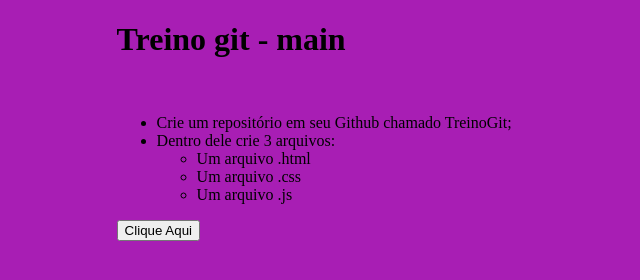
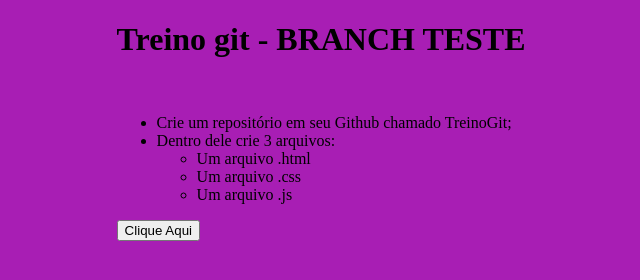
Before and after one commit to keitepassos/______TreinoGit_, a plain HTML site: page index.html in a window 1280 px wide. Shown: the whole page, without its empty margins (81-721 px from the left). Drawn offline with Linux system fonts and the light colour scheme.

Commit message:
up branch teste .html

```diff
--- a/index.html
+++ b/index.html
@@ -10,7 +10,7 @@
     </head>
     <body>
         <div class="conteudo">
-            <h1>Treino git - main</h1>
+            <h1>Treino git - BRANCH TESTE</h1>
             </br>
             <ul>
                 <li>Crie um repositório em seu Github chamado TreinoGit;</li>
```
